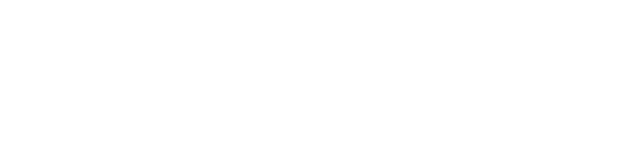
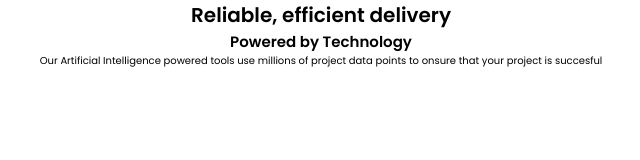
Before and after one commit to Ruffyi/Four-Card-Feature-Component, a website: page index.html in a window 1280 px wide. Shown: the whole page, without its empty margins (319-959 px from the left). Drawn offline with Linux system fonts and the light colour scheme.

Commit message:
Add layout,pages folders, make a reusable wrapper component, start working with html and typography

```diff
--- a/index.html
+++ b/index.html
@@ -18,5 +18,16 @@
 		<link rel="stylesheet" href="./dist/css/style.css" />
 		<title>Frontend Mentor | Four card feature section</title>
 	</head>
-	<body></body>
+	<body>
+		<div class="wrapper">
+			<main class="main">
+				<h1 class="heading__primary">Reliable, efficient delivery</h1>
+				<h2 class="heading__secondary">Powered by Technology</h2>
+				<p class="paragraph">
+					Our Artificial Intelligence powered tools use millions of project data
+					points to onsure that your project is succesful
+				</p>
+			</main>
+		</div>
+	</body>
 </html>
--- a/scss/abstracts/_variables.scss
+++ b/scss/abstracts/_variables.scss
@@ -1,3 +1,5 @@
 $fs-map: (
 	'primary': 62.5%,
 );
+
+$wrapper-width: 114rem;
--- /dev/null
+++ b/scss/layout/_wrapper.scss
@@ -0,0 +1,4 @@
+.wrapper {
+	max-width: $wrapper-width;
+	margin: 0 auto;
+}
--- /dev/null
+++ b/scss/pages/_main.scss
@@ -0,0 +1,4 @@
+.main {
+	min-height: 100vh;
+	text-align: center;
+}
--- a/scss/style.scss
+++ b/scss/style.scss
@@ -1,3 +1,5 @@
 @import './abstracts/colors';
 @import './abstracts/variables';
 @import './base/reset';
+@import './layout/wrapper';
+@import './pages/main';
```
Also changed, not shown: dist/css/style.css, scss/base/_typography.scss (added), 1 other file.
